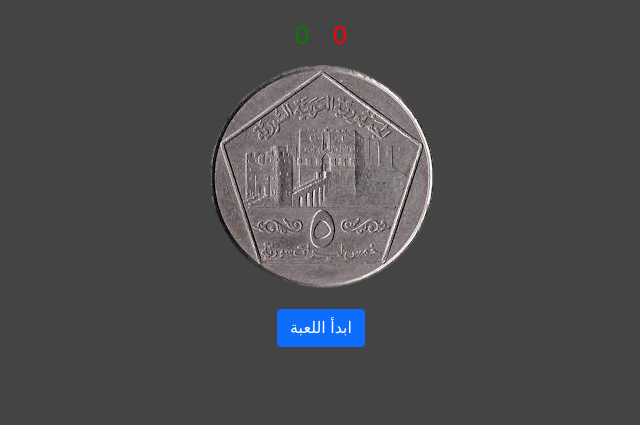
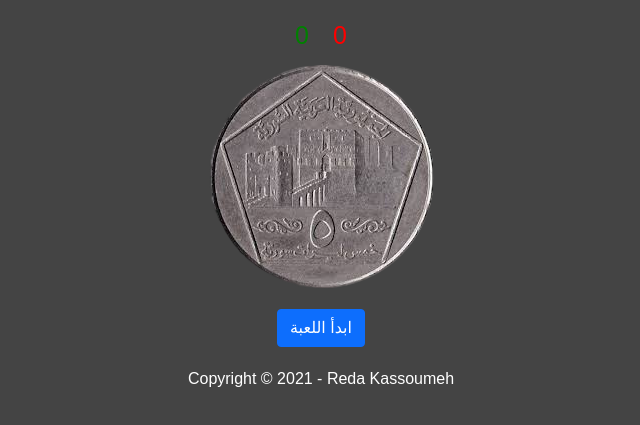
Before and after one commit to redakass/tra-or-nqsh, a plain HTML site: page index.html in a window 1280 px wide. Shown: the part 61-486 px from the top of the page, without its empty margins (319-959 px from the left). Drawn offline with nearby package versions, Linux system fonts and the light colour scheme.

Commit message:
Add files via upload

```diff
--- a/index.html
+++ b/index.html
@@ -5,6 +5,7 @@
         <!-- Required meta tags -->
         <meta charset="utf-8">
         <meta name="viewport" content="width=device-width, initial-scale=1, shrink-to-fit=no">
+        <link rel="icon" href="/favicon.ico" type="image/ico">
 
         <!-- Bootstrap CSS v5.1.3 -->
         <link href="https://cdn.jsdelivr.net/npm/bootstrap@5.1.3/dist/css/bootstrap.min.css" rel="stylesheet" integrity="sha384-1BmE4kWBq78iYhFldvKuhfTAU6auU8tT94WrHftjDbrCEXSU1oBoqyl2QvZ6jIW3" crossorigin="anonymous">
@@ -38,6 +39,7 @@
 
                 </div>
             </main>
+            <footer style="display: flex; justify-content: center; align-items: center; color: white;">Copyright © 2021 - Reda Kassoumeh </footer>
         </div>
 
 
```
Also changed, not shown: favicon.ico (added).
